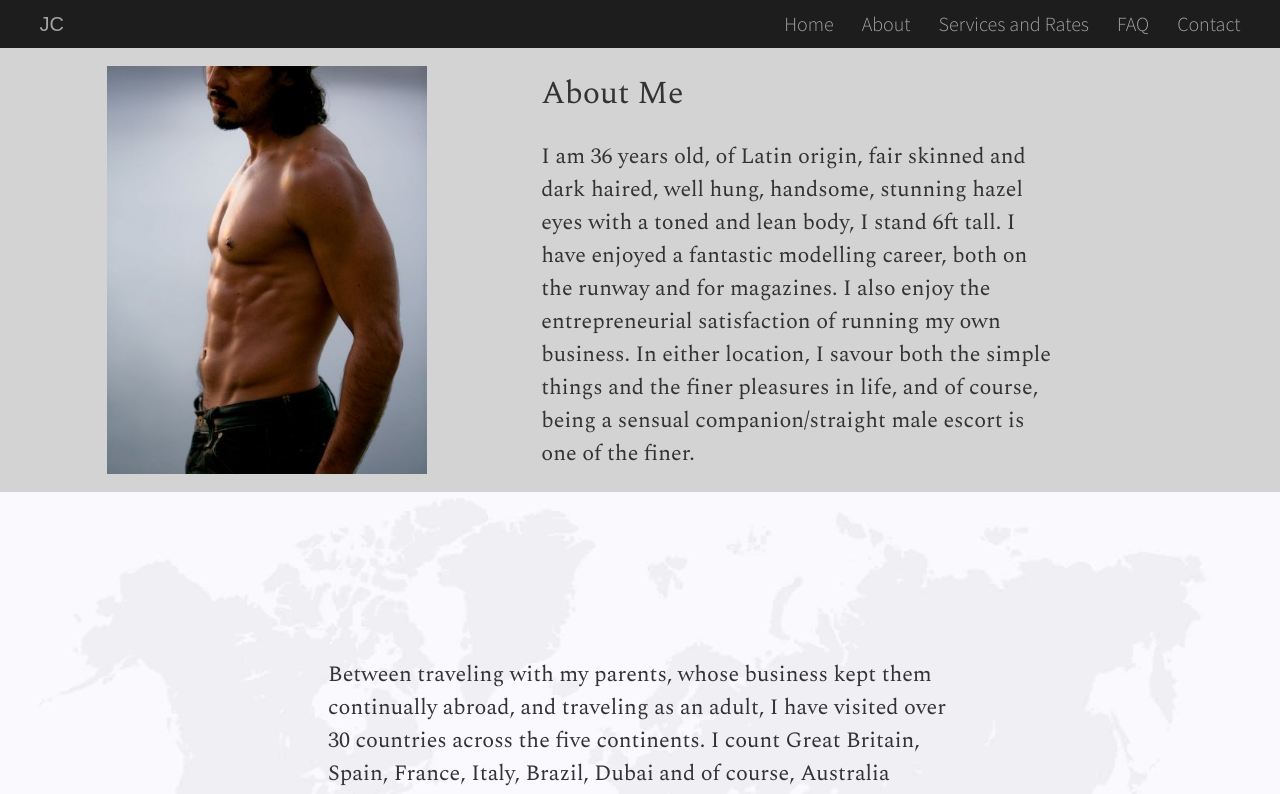
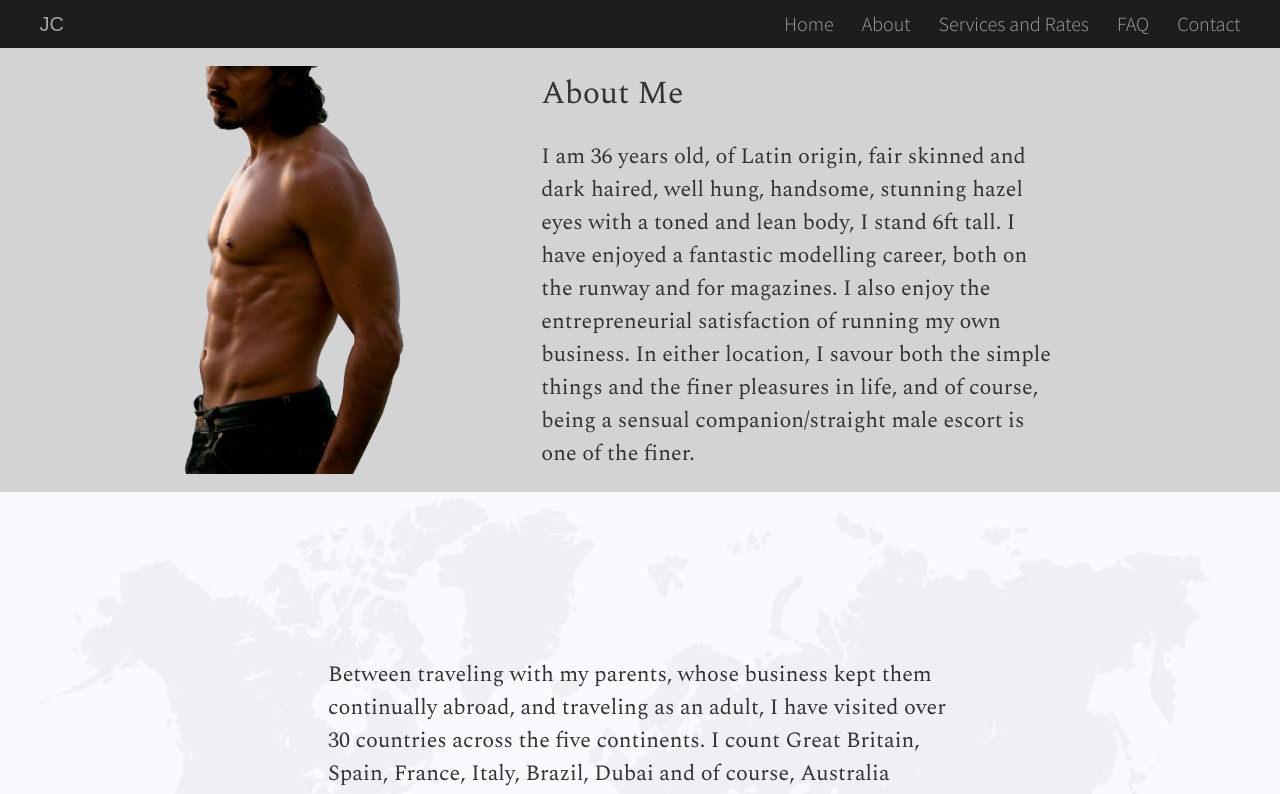
Before and after one commit to karlcode/PerthEscort, a React (Create React App) app: page /about in a window 1280 px wide. Shown: the top 794 px of the page. Built offline with nearby package versions, Linux system fonts and the light colour scheme; a web font is replaced by a local one.

Commit message:
New about image

```diff
--- a/src/pages/About.js
+++ b/src/pages/About.js
@@ -1,7 +1,7 @@
 import React, { Component } from 'react';
 import { Grid, Row, Col } from 'react-flexbox-grid';
 
-import portraitShirtless from './images/about/josh-portrait-shirtless.jpg';
+import portraitShirtless from './images/about/josh-portrait-shirtless.png';
 
 
 import slide1 from './images/about/slide1.jpg';
--- a/src/styles/main.css
+++ b/src/styles/main.css
@@ -182,9 +182,6 @@ a {
   #about-row1 .col-sm-3 {
     padding: 0; }
 
-#blur {
-  box-shadow: 25px 25px 50px 0 white inset, -25px -25px 50px 0 white inset; }
-
 #about-row2 {
   overflow: auto;
   margin: 0;
--- a/src/styles/pages/_AboutPage.scss
+++ b/src/styles/pages/_AboutPage.scss
@@ -8,9 +8,7 @@
     padding: 0;
   }
 }
-#blur{
- box-shadow: 25px 25px 50px 0 white inset, -25px -25px 50px 0 white inset;
-}
+
 #about-row2 {
   overflow:auto;
 
```
Also changed, not shown: src/pages/images/about/josh-portrait-shirtless.png (added).
